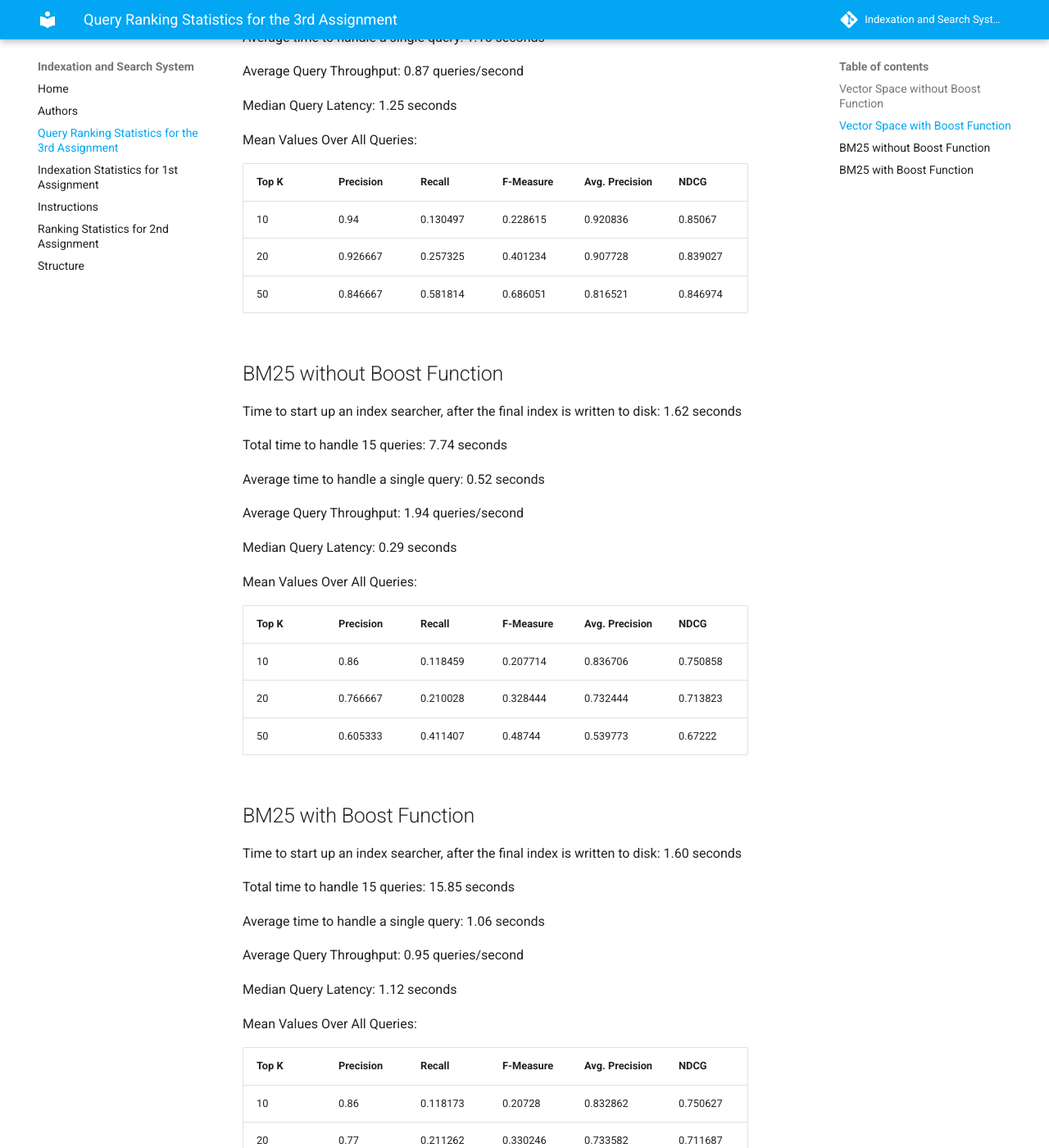
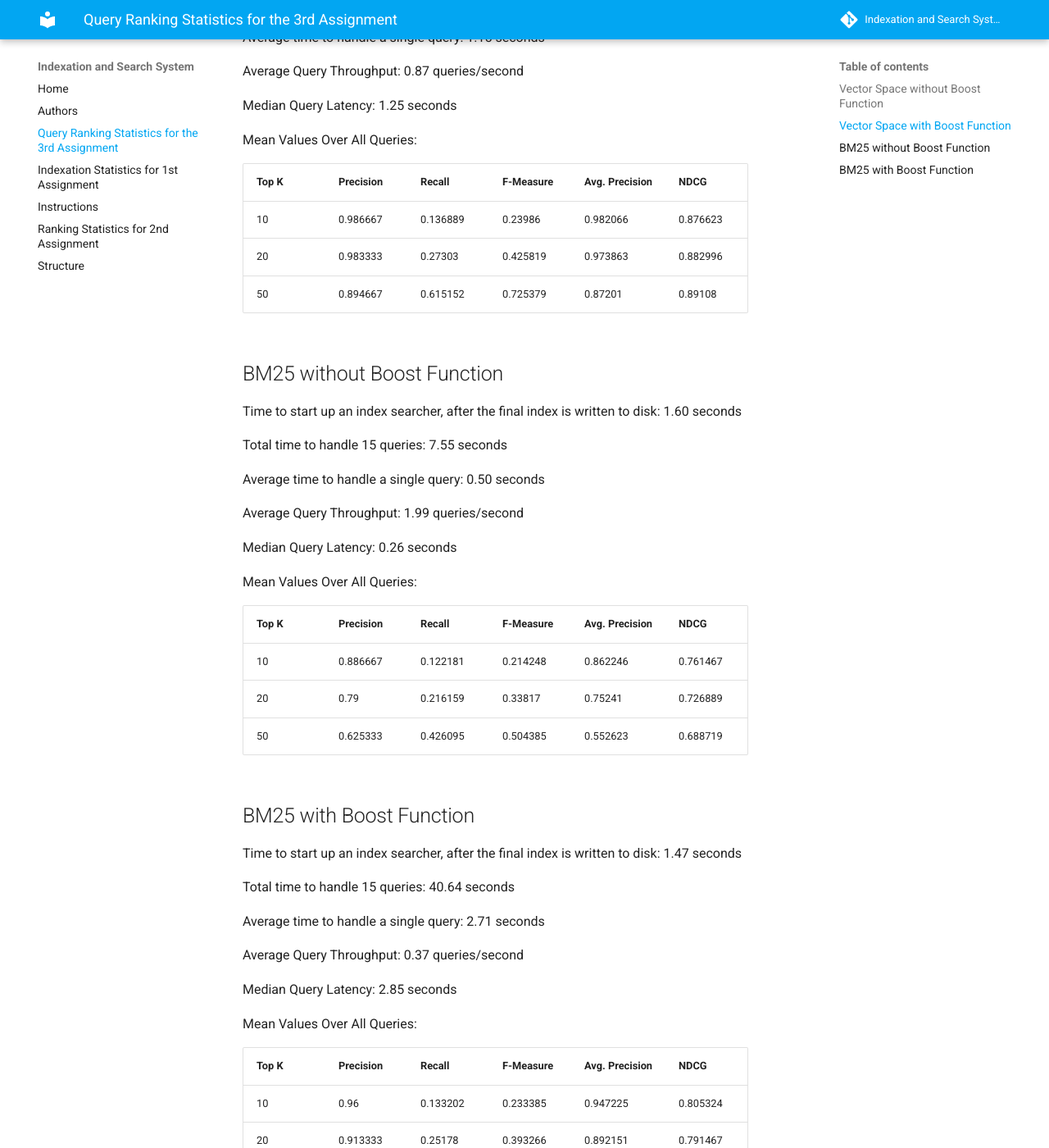
Before and after one commit to MarioCSilva/RI_Project, an MkDocs documentation site: the page built from docs/boost_statistics.md, in a window 1280 px wide and 1400 px high, scrolled down 820 px. Shown: the whole window at 82% size. Built offline with MkDocs 1.6.1 and Material for MkDocs 9.7.7, drawn with Linux system fonts in a browser that asks for light colours; comment, search, counter and statistics services are not loaded; some of the changed text lies outside the part shown.

Commit message:
improved boost

```diff
--- a/docs/boost_statistics.md
+++ b/docs/boost_statistics.md
@@ -2,23 +2,23 @@
 
 ## Vector Space without Boost Function
 
-Time to start up an index searcher, after the final index is written to disk: 1.63 seconds
+Time to start up an index searcher, after the final index is written to disk: 1.77 seconds
 
-Total time to handle 15 queries: 8.52 seconds
+Total time to handle 15 queries: 10.08 seconds
 
-Average time to handle a single query: 0.57 seconds
+Average time to handle a single query: 0.67 seconds
 
-Average Query Throughput: 1.76 queries/second
+Average Query Throughput: 1.49 queries/second
 
-Median Query Latency: 0.34 seconds
+Median Query Latency: 0.39 seconds
 
 Mean Values Over All Queries:
 
 |   Top K |   Precision |   Recall |   F-Measure |   Avg. Precision |     NDCG |
 |---------|-------------|----------|-------------|------------------|----------|
-|      10 |    0.94     | 0.130497 |    0.228615 |         0.919725 | 0.839183 |
-|      20 |    0.93     | 0.258418 |    0.40288  |         0.91066  | 0.833954 |
-|      50 |    0.850667 | 0.585557 |    0.689928 |         0.818631 | 0.84357  |
+|      10 |    0.98     | 0.136045 |    0.238361 |         0.97428  | 0.866399 |
+|      20 |    0.983333 | 0.27303  |    0.425819 |         0.972697 | 0.875603 |
+|      50 |    0.894667 | 0.615518 |    0.725592 |         0.870808 | 0.884981 |
 
 
 ## Vector Space with Boost Function
@@ -37,48 +37,48 @@
 
 |   Top K |   Precision |   Recall |   F-Measure |   Avg. Precision |     NDCG |
 |---------|-------------|----------|-------------|------------------|----------|
-|      10 |    0.94     | 0.130497 |    0.228615 |         0.920836 | 0.85067  |
-|      20 |    0.926667 | 0.257325 |    0.401234 |         0.907728 | 0.839027 |
-|      50 |    0.846667 | 0.581814 |    0.686051 |         0.816521 | 0.846974 |
+|      10 |    0.986667 | 0.136889 |    0.23986  |         0.982066 | 0.876623 |
+|      20 |    0.983333 | 0.27303  |    0.425819 |         0.973863 | 0.882996 |
+|      50 |    0.894667 | 0.615152 |    0.725379 |         0.87201  | 0.89108  |
 
 
 ## BM25 without Boost Function
 
-Time to start up an index searcher, after the final index is written to disk: 1.62 seconds
+Time to start up an index searcher, after the final index is written to disk: 1.60 seconds
 
-Total time to handle 15 queries: 7.74 seconds
+Total time to handle 15 queries: 7.55 seconds
 
-Average time to handle a single query: 0.52 seconds
+Average time to handle a single query: 0.50 seconds
 
-Average Query Throughput: 1.94 queries/second
+Average Query Throughput: 1.99 queries/second
 
-Median Query Latency: 0.29 seconds
+Median Query Latency: 0.26 seconds
 
 Mean Values Over All Queries:
 
 |   Top K |   Precision |   Recall |   F-Measure |   Avg. Precision |     NDCG |
 |---------|-------------|----------|-------------|------------------|----------|
-|      10 |    0.86     | 0.118459 |    0.207714 |         0.836706 | 0.750858 |
-|      20 |    0.766667 | 0.210028 |    0.328444 |         0.732444 | 0.713823 |
-|      50 |    0.605333 | 0.411407 |    0.48744  |         0.539773 | 0.67222  |
+|      10 |    0.886667 | 0.122181 |    0.214248 |         0.862246 | 0.761467 |
+|      20 |    0.79     | 0.216159 |    0.33817  |         0.75241  | 0.726889 |
+|      50 |    0.625333 | 0.426095 |    0.504385 |         0.552623 | 0.688719 |
 
 
 ## BM25 with Boost Function
 
-Time to start up an index searcher, after the final index is written to disk: 1.60 seconds
+Time to start up an index searcher, after the final index is written to disk: 1.47 seconds
 
-Total time to handle 15 queries: 15.85 seconds
+Total time to handle 15 queries: 40.64 seconds
 
-Average time to handle a single query: 1.06 seconds
+Average time to handle a single query: 2.71 seconds
 
-Average Query Throughput: 0.95 queries/second
+Average Query Throughput: 0.37 queries/second
 
-Median Query Latency: 1.12 seconds
+Median Query Latency: 2.85 seconds
 
 Mean Values Over All Queries:
 
 |   Top K |   Precision |   Recall |   F-Measure |   Avg. Precision |     NDCG |
 |---------|-------------|----------|-------------|------------------|----------|
-|      10 |    0.86     | 0.118173 |    0.20728  |         0.832862 | 0.750627 |
-|      20 |    0.77     | 0.211262 |    0.330246 |         0.733582 | 0.711687 |
-|      50 |    0.594667 | 0.403652 |    0.478481 |         0.533248 | 0.665441 |
+|      10 |    0.96     | 0.133202 |    0.233385 |         0.947225 | 0.805324 |
+|      20 |    0.913333 | 0.25178  |    0.393266 |         0.892151 | 0.791467 |
+|      50 |    0.725333 | 0.493483 |    0.584507 |         0.667357 | 0.744143 |
```
Also changed, not shown: 4 other files.
